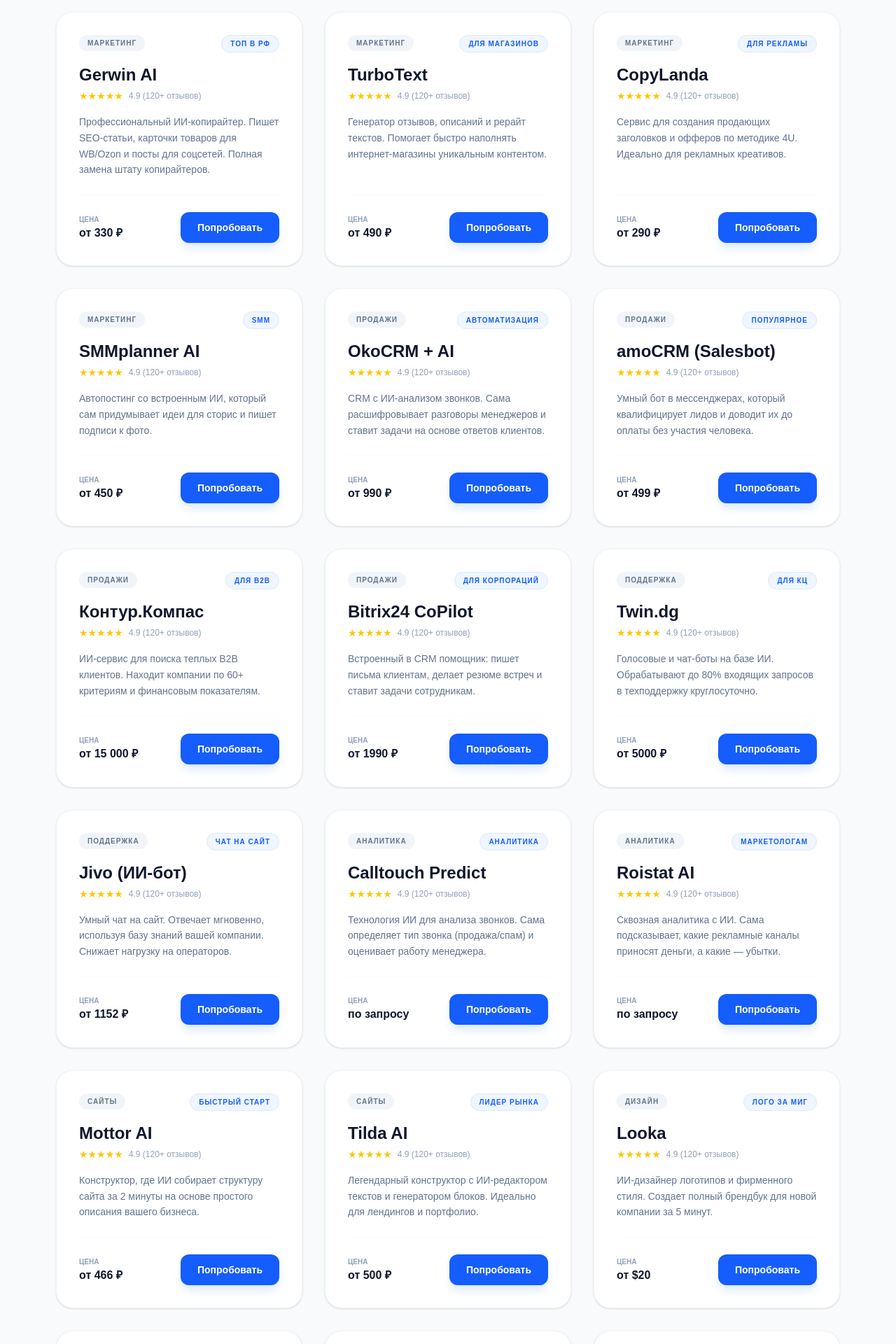
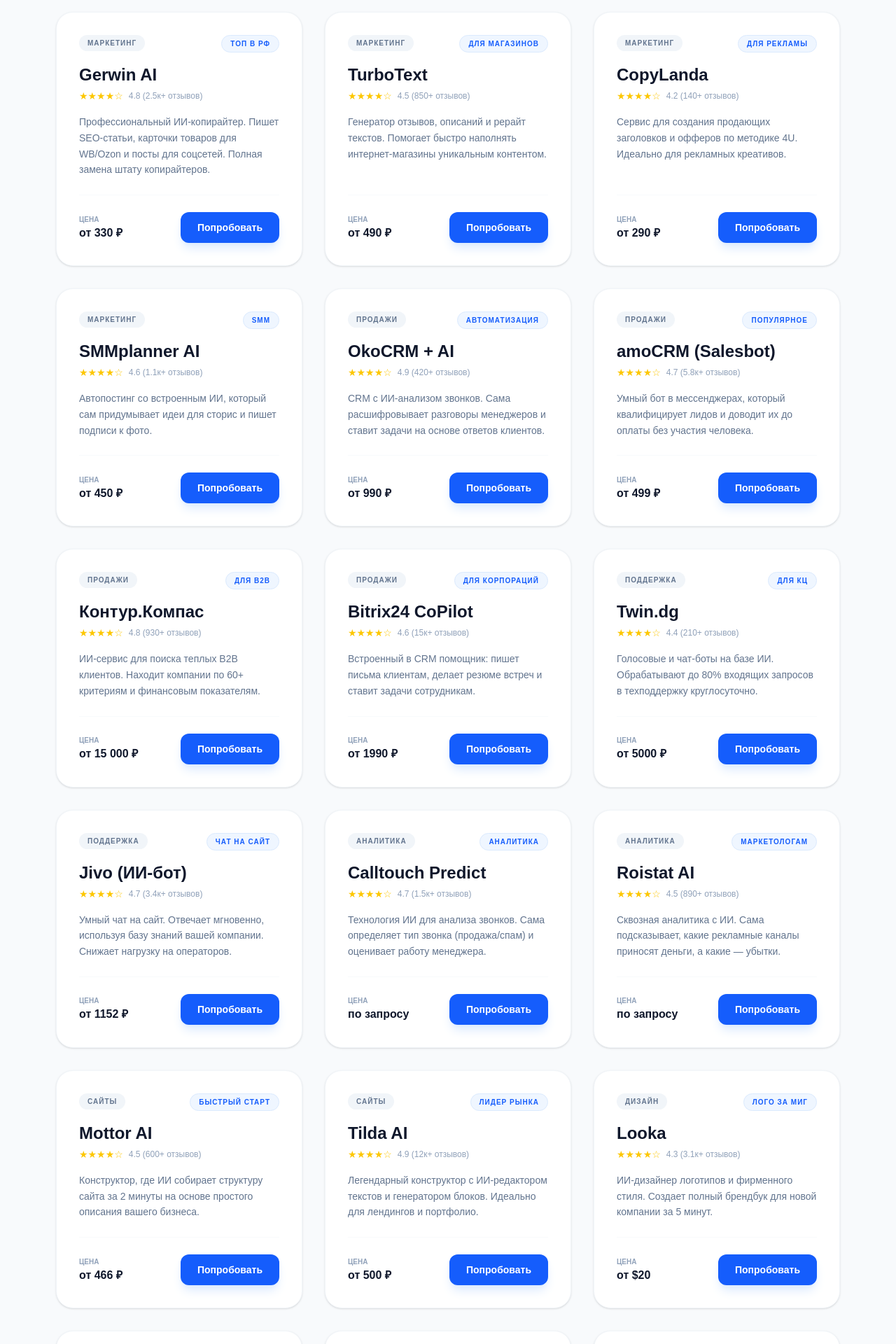
Before and after one commit to FlyJikey/rubusiness-ai, a Next.js app: page / in a window 1280 px wide. Shown: the part 560-2480 px from the top of the page at 70% size. Built offline with nearby package versions, Linux system fonts and the light colour scheme.

Commit message:
raiting new

```diff
--- a/app/page.js
+++ b/app/page.js
@@ -95,10 +95,15 @@
 
               <h3 className="text-2xl font-bold mb-1 group-hover:text-blue-600 transition-colors">{tool.name}</h3>
 
-              {/* ДОБАВИЛИ РЕЙТИНГ (визуальный эффект доверия) */}
+              {/* ТЕПЕРЬ РЕЙТИНГ РЕАЛЬНЫЙ */}
               <div className="flex items-center mb-4">
-                <div className="flex text-yellow-400 text-sm">★★★★★</div>
-                <span className="ml-2 text-xs text-slate-400 font-medium">4.9 (120+ отзывов)</span>
+                <div className="flex text-yellow-400 text-sm">
+                {/* Рисуем столько звезд, сколько в рейтинге */}
+                {"★".repeat(Math.floor(tool.rating))}{"☆".repeat(5 - Math.floor(tool.rating))}
+                </div>
+                <span className="ml-2 text-xs text-slate-400 font-medium">
+                {tool.rating} ({tool.reviews} отзывов)
+                </span>
               </div>
 
               <p className="text-slate-500 leading-relaxed mb-6 text-sm flex-grow">
--- a/app/toolsData.js
+++ b/app/toolsData.js
@@ -7,7 +7,9 @@
     description: "Профессиональный ИИ-копирайтер. Пишет SEO-статьи, карточки товаров для WB/Ozon и посты для соцсетей. Полная замена штату копирайтеров.",
     price: "от 330 ₽",
     link: "https://t.me/GerwinPromoBot?start=referrer_TETRTEYX",
-    tag: "Топ в РФ"
+    tag: "Топ в РФ",
+    rating: 4.8,
+    reviews: "2.5к+"
   },
   {
     id: 2,
@@ -16,7 +18,9 @@
     description: "Генератор отзывов, описаний и рерайт текстов. Помогает быстро наполнять интернет-магазины уникальным контентом.",
     price: "от 490 ₽",
     link: "https://www.turbotext.ru/photo_ai/create?rfid=1998631",
-    tag: "Для магазинов"
+    tag: "Для магазинов",
+    rating: 4.5,
+    reviews: "850+"
   },
   {
     id: 10,
@@ -25,7 +29,9 @@
     description: "Сервис для создания продающих заголовков и офферов по методике 4U. Идеально для рекламных креативов.",
     price: "от 290 ₽",
     link: "https://copylanda.ru",
-    tag: "Для рекламы"
+    tag: "Для рекламы",
+    rating: 4.2,
+    reviews: "140+"
   },
   {
     id: 11,
@@ -34,7 +40,9 @@
     description: "Автопостинг со встроенным ИИ, который сам придумывает идеи для сторис и пишет подписи к фото.",
     price: "от 450 ₽",
     link: "https://smmplanner.com",
-    tag: "SMM"
+    tag: "SMM",
+    rating: 4.6,
+    reviews: "1.1к+"
   },
 
   // --- КАТЕГОРИЯ: ПРОДАЖИ И CRM ---
@@ -45,7 +53,9 @@
     description: "CRM с ИИ-анализом звонков. Сама расшифровывает разговоры менеджеров и ставит задачи на основе ответов клиентов.",
     price: "от 990 ₽",
     link: "https://okocrm.com",
-    tag: "Автоматизация"
+    tag: "Автоматизация",
+    rating: 4.9,
+    reviews: "420+"
   },
   {
     id: 4,
@@ -54,7 +64,9 @@
     description: "Умный бот в мессенджерах, который квалифицирует лидов и доводит их до оплаты без участия человека.",
     price: "от 499 ₽",
     link: "https://www.amocrm.ru",
-    tag: "Популярное"
+    tag: "Популярное",
+    rating: 4.7,
+    reviews: "5.8к+"
   },
   {
     id: 9,
@@ -63,7 +75,9 @@
     description: "ИИ-сервис для поиска теплых B2B клиентов. Находит компании по 60+ критериям и финансовым показателям.",
     price: "от 15 000 ₽",
     link: "https://kontur.ru/compass?p=w46281",
-    tag: "Для B2B"
+    tag: "Для B2B",
+    rating: 4.8,
+    reviews: "930+"
   },
   {
     id: 12,
@@ -72,10 +86,12 @@
     description: "Встроенный в CRM помощник: пишет письма клиентам, делает резюме встреч и ставит задачи сотрудникам.",
     price: "от 1990 ₽",
     link: "https://www.bitrix24.ru",
-    tag: "Для корпораций"
+    tag: "Для корпораций",
+    rating: 4.6,
+    reviews: "15к+"
   },
 
-  // --- КАТЕГОРИЯ: КЛИЕНТСКИЙ СЕРВИС ---
+  // --- КАТЕГОРИЯ: КЛИЕНТСКИЙ СЕРВИС / АНАЛИТИКА ---
   {
     id: 5,
     name: "Twin.dg",
@@ -83,7 +99,9 @@
     description: "Голосовые и чат-боты на базе ИИ. Обрабатывают до 80% входящих запросов в техподдержку круглосуточно.",
     price: "от 5000 ₽",
     link: "https://twin24.ai",
-    tag: "Для КЦ"
+    tag: "Для КЦ",
+    rating: 4.4,
+    reviews: "210+"
   },
   {
     id: 13,
@@ -92,7 +110,9 @@
     description: "Умный чат на сайт. Отвечает мгновенно, используя базу знаний вашей компании. Снижает нагрузку на операторов.",
     price: "от 1152 ₽",
     link: "https://www.jivo.ru",
-    tag: "Чат на сайт"
+    tag: "Чат на сайт",
+    rating: 4.7,
+    reviews: "3.4к+"
   },
   {
     id: 6,
@@ -101,7 +121,9 @@
     description: "Технология ИИ для анализа звонков. Сама определяет тип звонка (продажа/спам) и оценивает работу менеджера.",
     price: "по запросу",
     link: "https://www.calltouch.ru",
-    tag: "Аналитика"
+    tag: "Аналитика",
+    rating: 4.7,
+    reviews: "1.5к+"
   },
   {
     id: 14,
@@ -110,7 +132,9 @@
     description: "Сквозная аналитика с ИИ. Сама подсказывает, какие рекламные каналы приносят деньги, а какие — убытки.",
     price: "по запросу",
     link: "https://roistat.com",
-    tag: "Маркетологам"
+    tag: "Маркетологам",
+    rating: 4.5,
+    reviews: "890+"
   },
 
   // --- КАТЕГОРИЯ: САЙТЫ И ДИЗАЙН ---
@@ -121,7 +145,9 @@
     description: "Конструктор, где ИИ собирает структуру сайта за 2 минуты на основе простого описания вашего бизнеса.",
     price: "от 466 ₽",
     link: "https://lpmotor.ru",
-    tag: "Быстрый старт"
+    tag: "Быстрый старт",
+    rating: 4.5,
+    reviews: "600+"
   },
   {
     id: 15,
@@ -130,7 +156,9 @@
     description: "Легендарный конструктор с ИИ-редактором текстов и генератором блоков. Идеально для лендингов и портфолио.",
     price: "от 500 ₽",
     link: "https://tilda.cc",
-    tag: "Лидер рынка"
+    tag: "Лидер рынка",
+    rating: 4.9,
+    reviews: "12к+"
   },
   {
     id: 16,
@@ -139,7 +167,9 @@
     description: "ИИ-дизайнер логотипов и фирменного стиля. Создает полный брендбук для новой компании за 5 минут.",
     price: "от $20",
     link: "https://looka.com",
-    tag: "Лого за миг"
+    tag: "Лого за миг",
+    rating: 4.3,
+    reviews: "3.1к+"
   },
   {
     id: 8,
@@ -148,7 +178,9 @@
     description: "Нейросеть от Сбера для создания уникальных картинок для рекламы. Бесплатная замена стоковым фотографиям.",
     price: "Бесплатно",
     link: "https://fusionbrain.ai",
-    tag: "Бесплатно"
+    tag: "Бесплатно",
+    rating: 4.6,
+    reviews: "35к+"
   },
 
   // --- КАТЕГОРИЯ: УПРАВЛЕНИЕ И ОБУЧЕНИЕ ---
@@ -159,7 +191,9 @@
     description: "Изучение английского для бизнеса с ИИ-тренажером. Подготовка к переговорам и презентациям.",
     price: "от 700 ₽",
     link: "https://skyeng.ru",
-    tag: "Для команды"
+    tag: "Для команды",
+    rating: 4.8,
+    reviews: "8.2к+"
   },
   {
     id: 18,
@@ -168,7 +202,9 @@
     description: "Платформа для вебинаров, которая сама делает краткий конспект встречи и выделяет важные моменты.",
     price: "от 0 ₽",
     link: "https://pruffme.com",
-    tag: "Вебинары"
+    tag: "Вебинары",
+    rating: 4.4,
+    reviews: "320+"
   },
   {
     id: 19,
@@ -177,6 +213,8 @@
     description: "Российский таск-менеджер. ИИ помогает декомпозировать задачи и планировать сроки проекта.",
     price: "от 0 ₽",
     link: "https://weeek.net",
-    tag: "Задачи"
+    tag: "Задачи",
+    rating: 4.7,
+    reviews: "1.4к+"
   }
 ];
```
